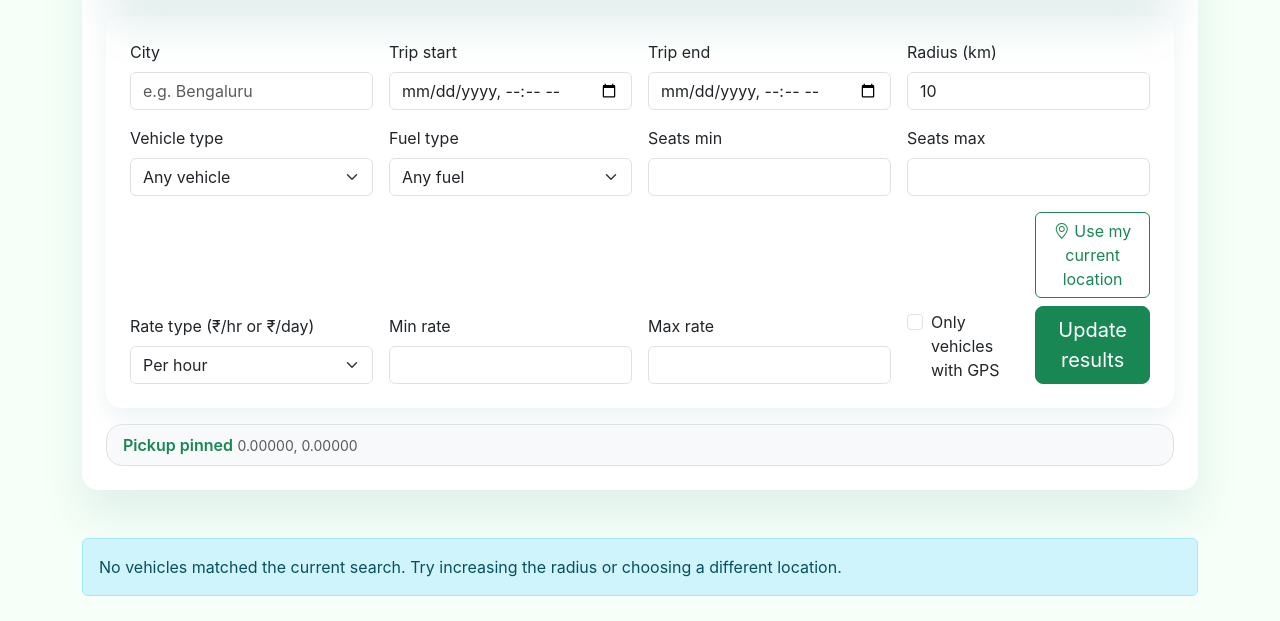
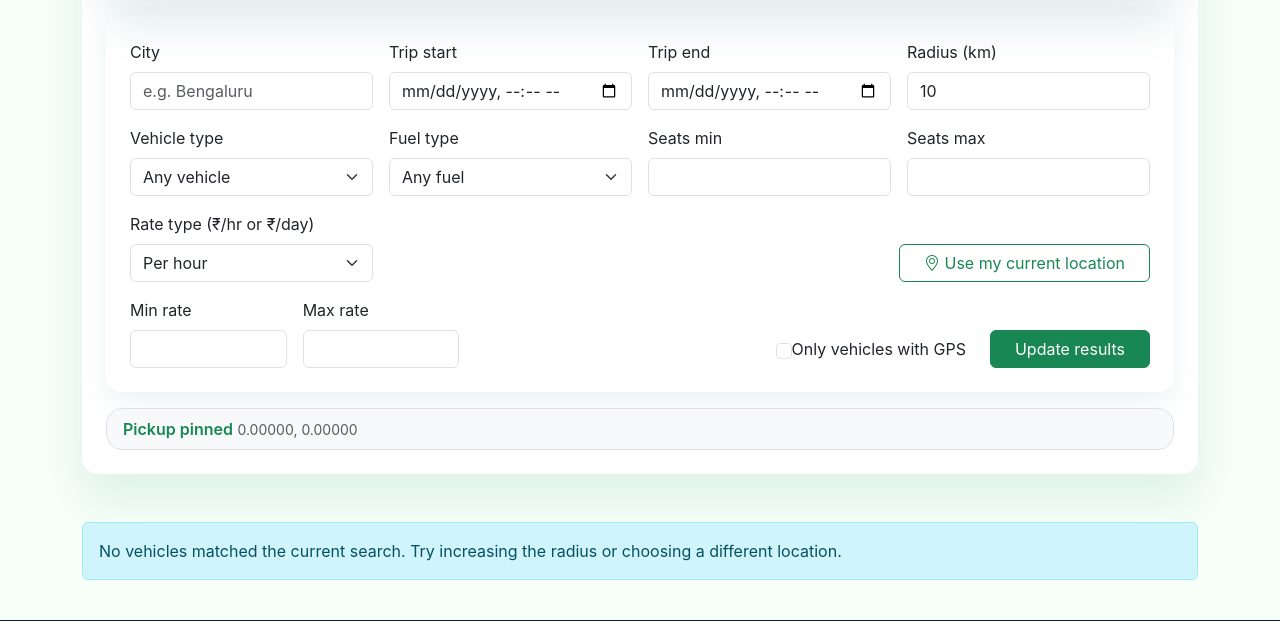
Before and after one commit to durlavdhadumia-beginner/Self-drive, a Flask app: template templates/search.html in a window 1280 px wide. Shown: the part 691-1312 px from the top of the page. Run offline with Flask 3, Linux system fonts and the light colour scheme; the template is opened without the code that fills it, so the values that code supplies are empty.

Commit message:
Refine search form layouts on landing and booking pages

```diff
--- a/templates/search.html
+++ b/templates/search.html
@@ -170,24 +170,28 @@
                                         <option value="day" {% if filters.price_unit == 'day' %}selected{% endif %}>Per day</option>
                                     </select>
                                 </div>
-                                <div class="col-lg-3 col-md-6">
+                                <div class="col-lg-9 col-md-6 d-flex justify-content-md-end justify-content-lg-end">
+                                    <button type="button" class="btn btn-outline-success flex-shrink-0 px-4" style="min-width: 9rem;" id="use-location">
+                                        <i class="bi bi-geo-alt"></i> Use my current location
+                                    </button>
+                                </div>
+                            </div>
+                            <div class="row g-3 align-items-end mt-0">
+                                <div class="col-lg-2 col-md-6">
                                     <label class="form-label" for="price_min">Min rate</label>
                                     <input type="number" class="form-control" name="price_min" id="price_min" value="{{ filters.price_min if filters.price_min is not none else '' }}" min="0" step="50">
                                 </div>
-                                <div class="col-lg-3 col-md-6">
+                                <div class="col-lg-2 col-md-6">
                                     <label class="form-label" for="price_max">Max rate</label>
                                     <input type="number" class="form-control" name="price_max" id="price_max" value="{{ filters.price_max if filters.price_max is not none else '' }}" min="0" step="50">
                                 </div>
-                                <div class="col-lg-3 col-md-6">
-                                    <div class="d-flex flex-column flex-lg-row align-items-lg-end justify-content-lg-end gap-3">
-                                        <div class="form-check">
+                                <div class="col-lg-8 col-md-12">
+                                    <div class="d-flex flex-column flex-sm-row align-items-stretch align-items-sm-center justify-content-sm-end gap-2">
+                                        <div class="form-check mb-0 d-flex align-items-center me-sm-3">
                                             <input class="form-check-input" type="checkbox" id="require_gps" name="require_gps" value="on" {% if filters.require_gps %}checked{% endif %}>
                                             <label class="form-check-label" for="require_gps">Only vehicles with GPS</label>
                                         </div>
-                                        <div class="d-flex flex-column gap-2">
-                                            <button type="button" class="btn btn-outline-success" id="use-location"><i class="bi bi-geo-alt"></i> Use my current location</button>
-                                            <button type="submit" class="btn btn-success btn-lg">Update results</button>
-                                        </div>
+                                        <button type="submit" class="btn btn-success flex-shrink-0 px-4" style="min-width: 9rem;">Update results</button>
                                     </div>
                                 </div>
                             </div>
```
Also changed, not shown: templates/home.html (+9 -1 lines).
